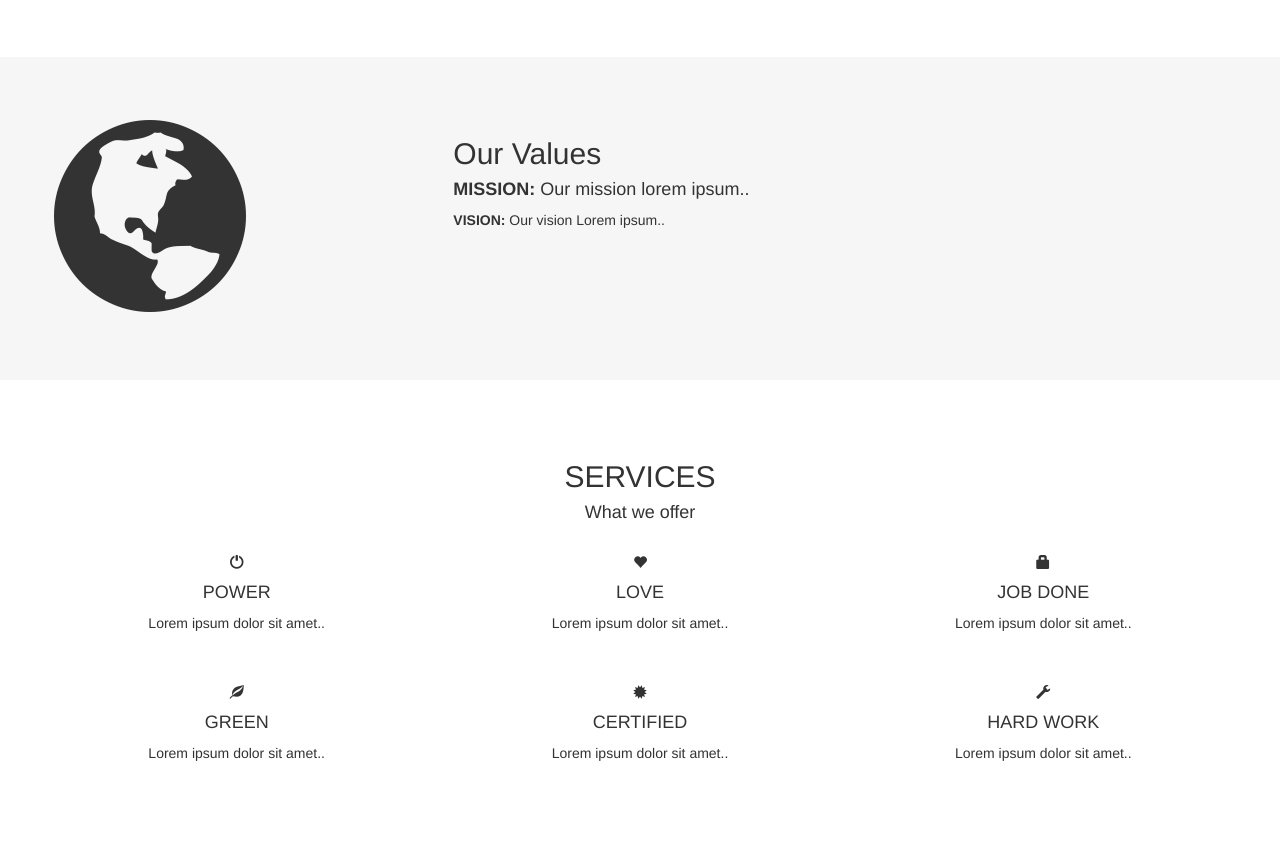
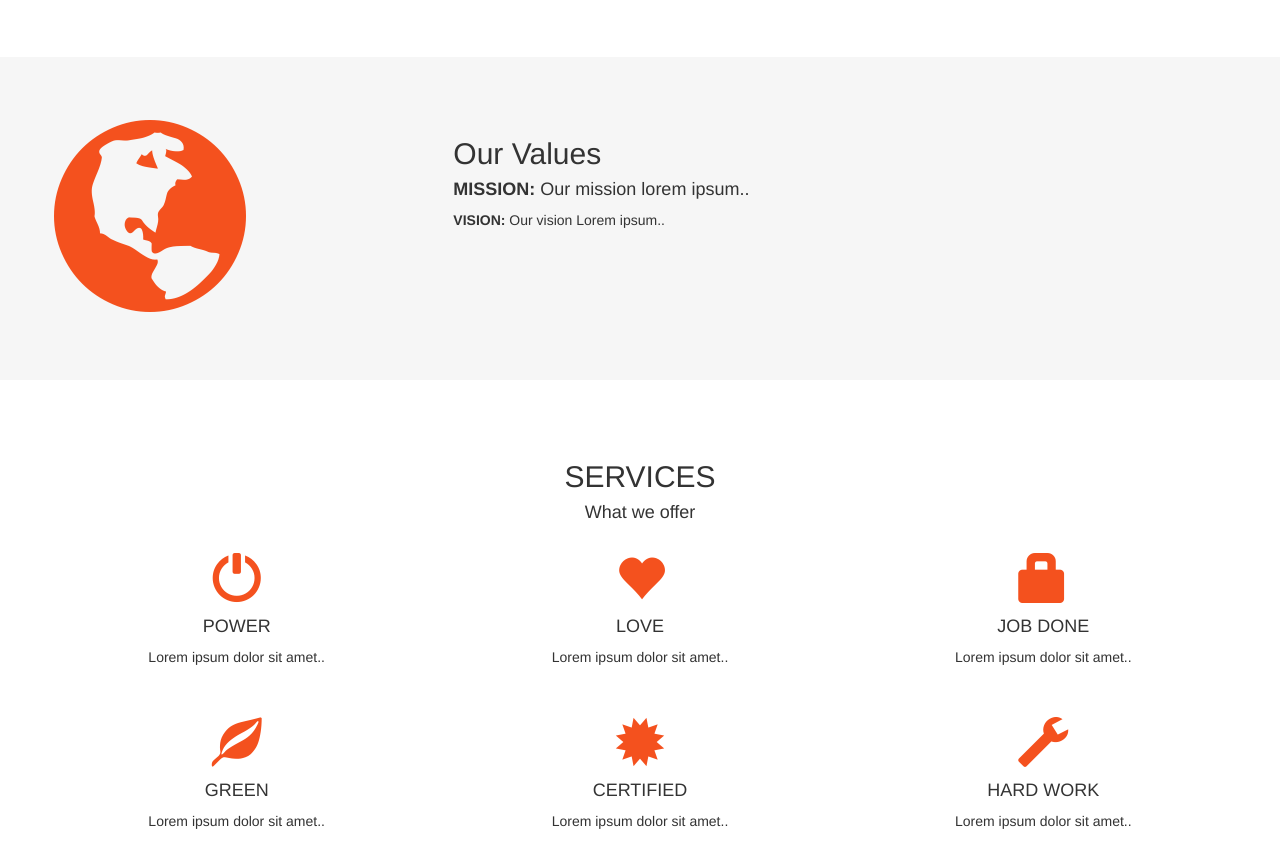
Before and after one commit to marcodotcastro/company-v4, a website: page index.html in a window 1280 px wide. Shown: the part 674-1542 px from the top of the page. Before the commit the page ends 1507 px from the top, so only its background shows below. Drawn offline with nearby package versions, Linux system fonts and the light colour scheme.

Commit message:
style(service): - custom class icons close #10

```diff
--- a/index.html
+++ b/index.html
@@ -25,7 +25,13 @@
         }
 
         .logo {
+            color: #f4511e;
             font-size: 200px;
+        }
+
+        .logo-small {
+            color: #f4511e;
+            font-size: 50px;
         }
 
         @media screen and (max-width: 768px) {
@@ -85,17 +91,17 @@
         <br>
         <div class="row">
             <div class="col-sm-4">
-                <span class="glyphicon glyphicon-off"></span>
+                <span class="logo-small glyphicon glyphicon-off"></span>
                 <h4>POWER</h4>
                 <p>Lorem ipsum dolor sit amet..</p>
             </div>
             <div class="col-sm-4">
-                <span class="glyphicon glyphicon-heart"></span>
+                <span class="logo-small glyphicon glyphicon-heart"></span>
                 <h4>LOVE</h4>
                 <p>Lorem ipsum dolor sit amet..</p>
             </div>
             <div class="col-sm-4">
-                <span class="glyphicon glyphicon-lock"></span>
+                <span class="logo-small glyphicon glyphicon-lock"></span>
                 <h4>JOB DONE</h4>
                 <p>Lorem ipsum dolor sit amet..</p>
             </div>
@@ -103,17 +109,17 @@
         <br><br>
         <div class="row">
             <div class="col-sm-4">
-                <span class="glyphicon glyphicon-leaf"></span>
+                <span class="logo-small glyphicon glyphicon-leaf"></span>
                 <h4>GREEN</h4>
                 <p>Lorem ipsum dolor sit amet..</p>
             </div>
             <div class="col-sm-4">
-                <span class="glyphicon glyphicon-certificate"></span>
+                <span class="logo-small glyphicon glyphicon-certificate"></span>
                 <h4>CERTIFIED</h4>
                 <p>Lorem ipsum dolor sit amet..</p>
             </div>
             <div class="col-sm-4">
-                <span class="glyphicon glyphicon-wrench"></span>
+                <span class="logo-small glyphicon glyphicon-wrench"></span>
                 <h4>HARD WORK</h4>
                 <p>Lorem ipsum dolor sit amet..</p>
             </div>
```
